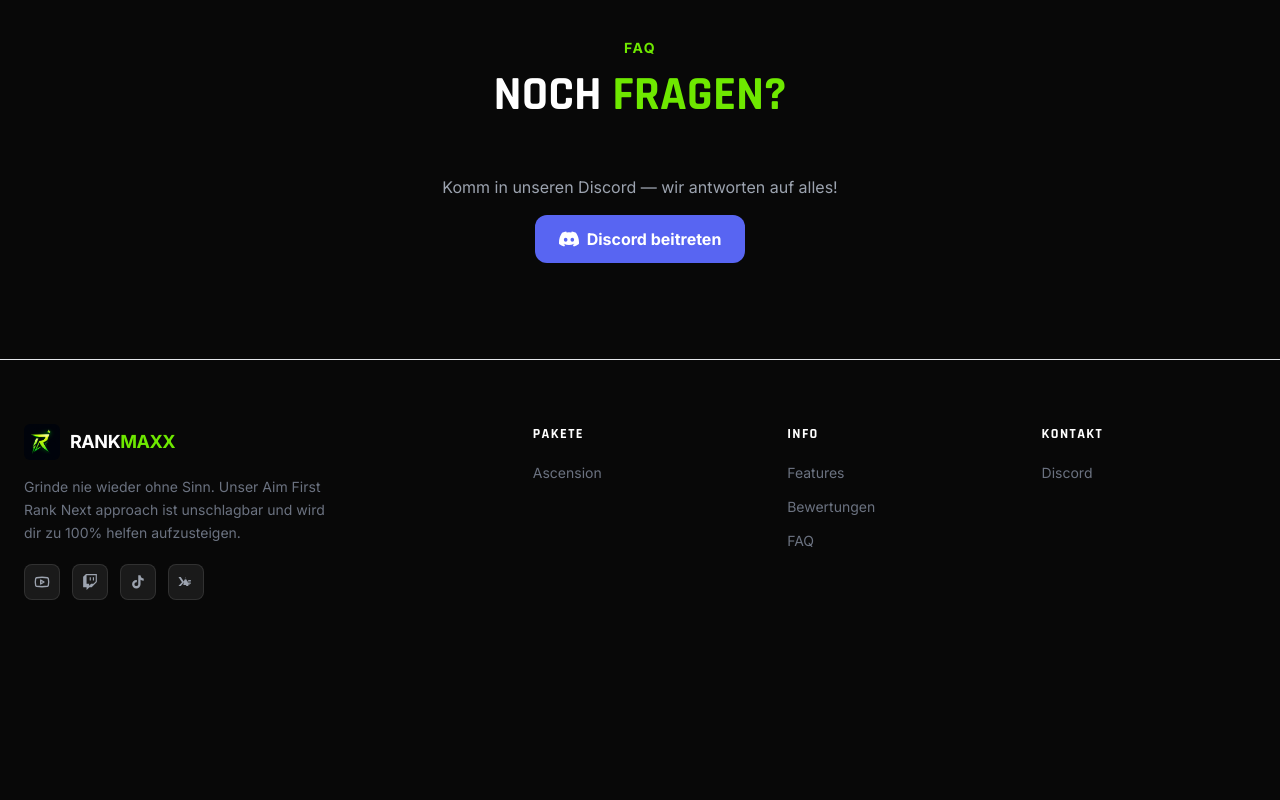
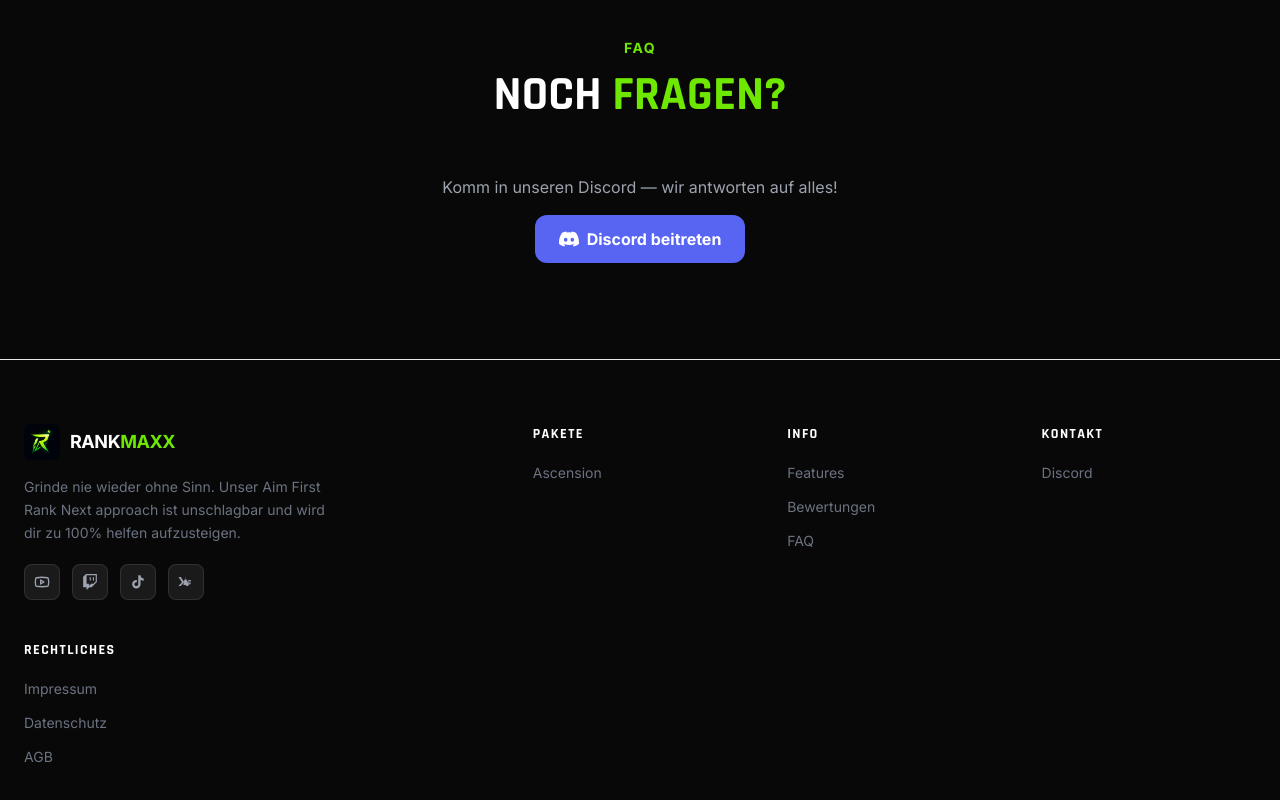
Before and after one commit to justinhelbig96-web/maxranktest, a Next.js app: page / in a window 1280 px wide. Shown: the part 4086-4886 px from the top of the page. Before the commit the page ends 4774 px from the top, so only its background shows below. Built offline with nearby package versions, Linux system fonts and the light colour scheme.

Commit message:
feat: Impressum/Datenschutz/AGB Links im Footer hinzugefügt

```diff
--- a/components/Footer.tsx
+++ b/components/Footer.tsx
@@ -20,6 +20,14 @@ const navGroups = [
     label: "Kontakt",
     links: [
       { label: "Discord", href: "#" },
+    ],
+  },
+  {
+    label: "Rechtliches",
+    links: [
+      { label: "Impressum", href: "/impressum" },
+      { label: "Datenschutz", href: "/datenschutz" },
+      { label: "AGB", href: "/agb" },
     ],
   },
 ];
```
